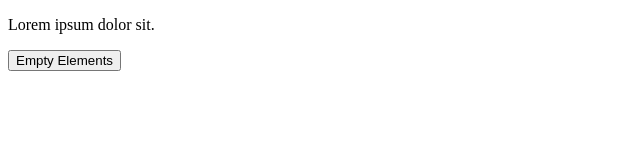
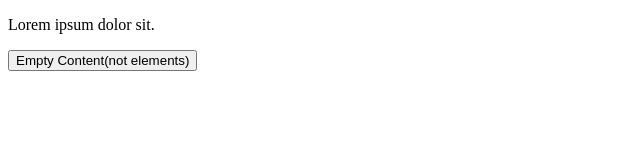
Before and after one commit to devanjana401/JQuery-basics, a plain HTML site: page dom-manipulation/removing-elements/empty.html in a window 1280 px wide. Shown: the whole page, without its empty margins (0-640 px from the left). Drawn offline with nearby package versions, Linux system fonts and the light colour scheme.

Commit message:
Added new files

```diff
--- a/dom-manipulation/removing-elements/empty.html
+++ b/dom-manipulation/removing-elements/empty.html
@@ -1,3 +1,5 @@
+<!-- Empty the contents(not elements) -->
+
 <!DOCTYPE html>
 <html lang="en">
 <head>
@@ -10,7 +12,7 @@
     <div id="item">
         <p id="para">Lorem ipsum dolor sit.</p>
     </div>
-    <button id="emptyBtn">Empty Elements</button>
+    <button id="emptyBtn">Empty Content(not elements)</button>
     <script>
         $("#emptyBtn").click(function(){
             $("#para").empty();
```
Also changed, not shown: dom-manipulation/removing-elements/remove.html (+2 -0 lines).
